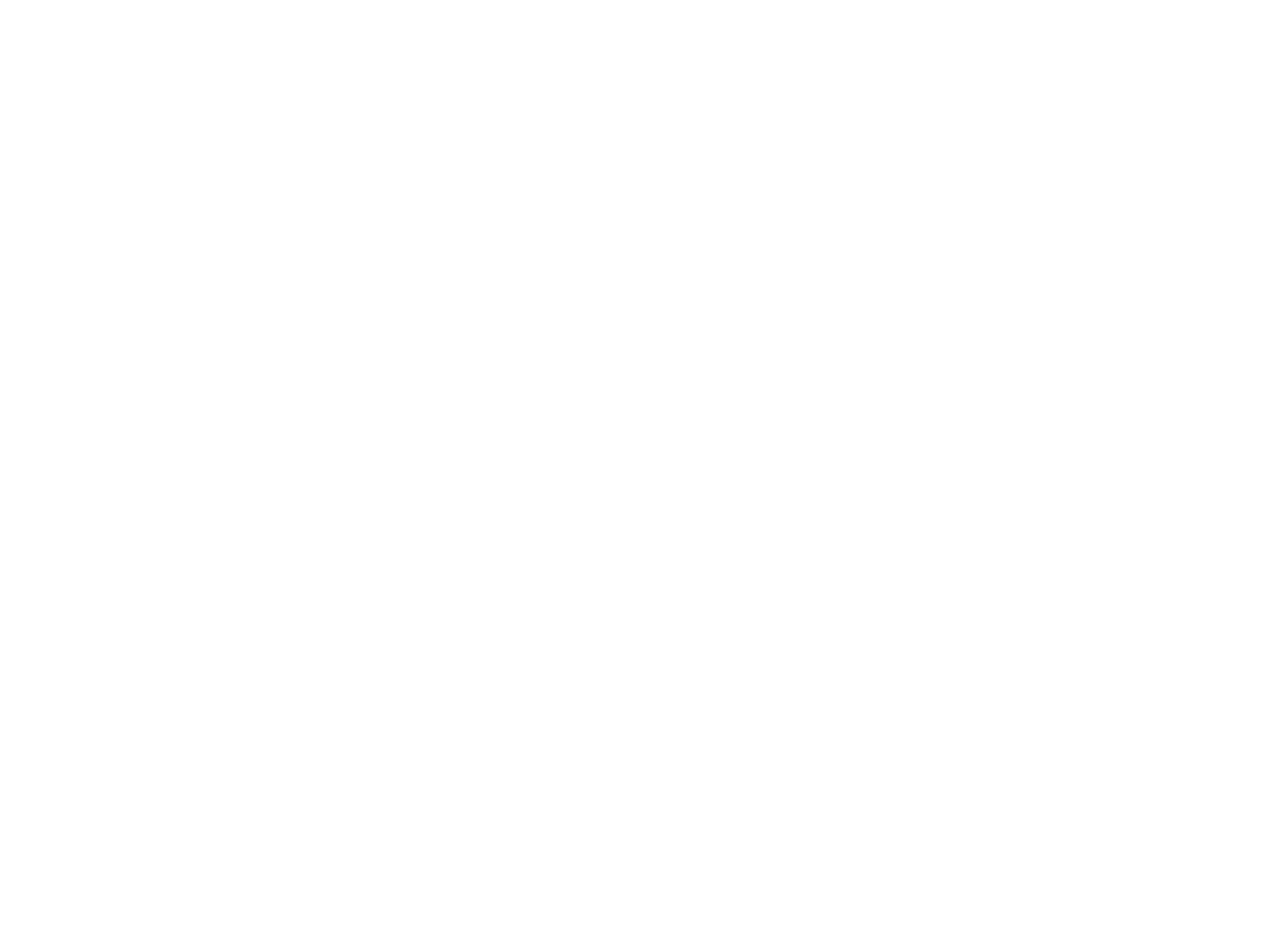
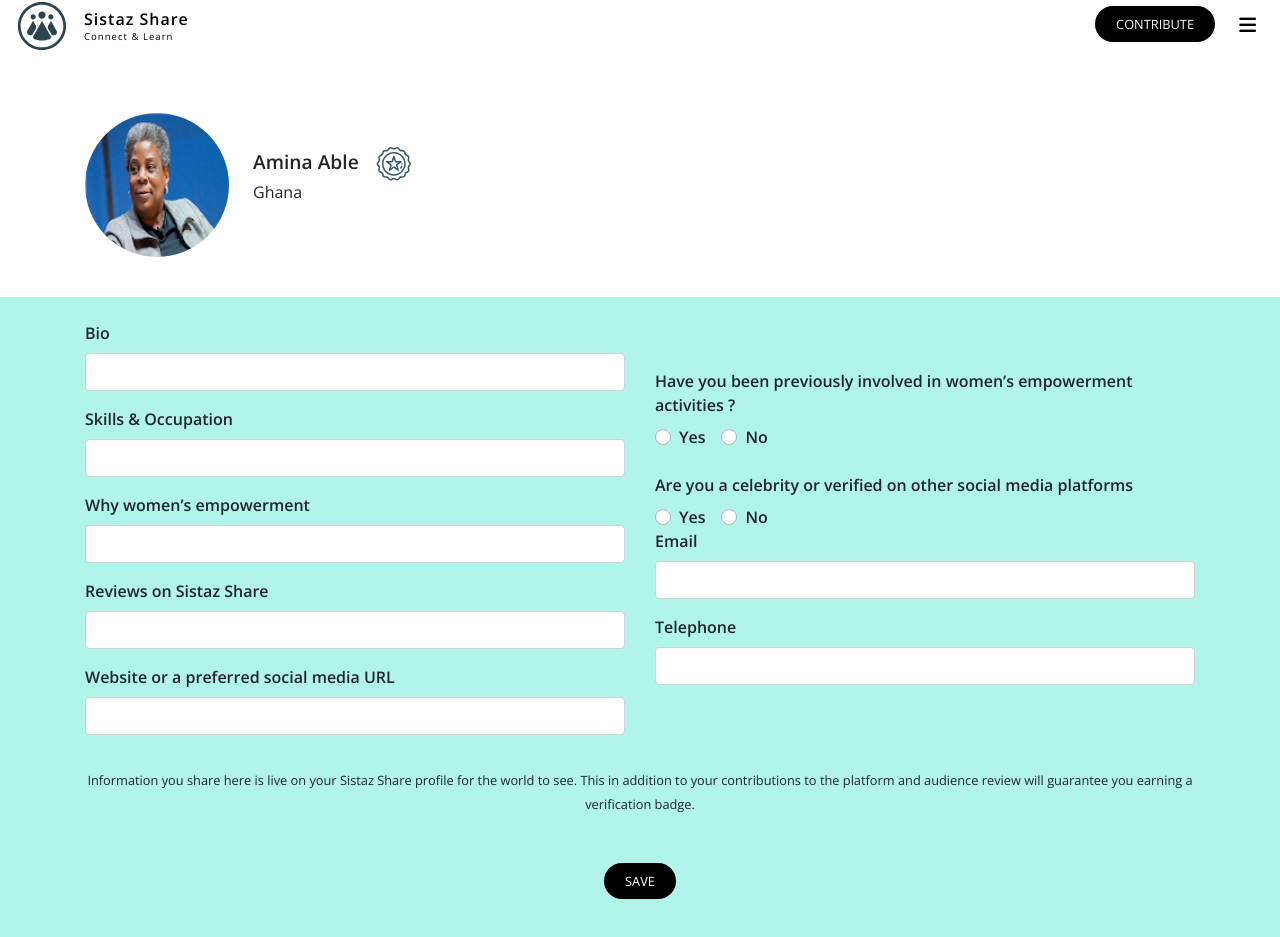
Before and after one commit to kwamesarpong/sshare-blog, a React (Create React App) app: page /profile in a window 1280 px wide. Shown: the part 923-1860 px from the top of the page. Before the commit the page ends 813 px from the top, so only its background shows below. Built offline with nearby package versions, Linux system fonts and the light colour scheme.

Commit message:
profile second section

```diff
--- a/package.json
+++ b/package.json
@@ -10,6 +10,8 @@
     "jwt-decode": "^2.2.0",
     "moment": "^2.24.0",
     "node-sass": "^4.13.1",
+    "pretty-checkbox": "^3.0.3",
+    "pretty-checkbox-react": "^1.1.0",
     "react": "^16.12.0",
     "react-dom": "^16.12.0",
     "react-redux": "^7.1.3",
--- a/src/App.js
+++ b/src/App.js
@@ -5,6 +5,7 @@ import { Provider } from "react-redux";
 import store from "./store";
 // import Header from "./components/pages/Header";
 import "./scss/main.scss";
+
 import Home from "./components/pages/Home";
 import About from "./components/pages/About";
 import Contribute from "./components/pages/Contribute";
--- a/src/components/pages/Profile.js
+++ b/src/components/pages/Profile.js
@@ -1,11 +1,14 @@
 import React, { Component } from "react";
 import { Link } from "react-router-dom";
+import { Radio } from "pretty-checkbox-react";
 
 import Navbar from "./Navbar";
 
 import ProfileCard from "../utils/ProfileCard";
 import commPerson from "./../../assets/comm-person.png";
 import { ReactComponent as BadgeGrey } from "../../assets/SISTAZSHARE-BADGE-GREY.svg";
+import Input from "../utils/Input";
+import RadioBtn from "../utils/RadioBtn";
 
 class Profile extends Component {
   render() {
@@ -32,20 +35,22 @@ class Profile extends Component {
               </div>
 
               <h5 className="heading heading__tertiary">
-                Earn a badge <span>COMPLETE PROFILE</span>
+                Earn a badge <span className="ml-3">COMPLETE PROFILE</span>
               </h5>
 
               <div className="contributor-profile__links pt-5">
-                <Link className="mr-5">Articles</Link>
-                <span className="mr-5">●</span>
-                <Link className="mr-5">Live</Link>
-                <span className="mr-5">●</span>
-                <Link>Series</Link>
+                <Link className="contributor-profile__mr">Articles</Link>
+                <span className="contributor-profile__mr">●</span>
+                <Link className="contributor-profile__mr">Live</Link>
+                <span className="contributor-profile__mr">●</span>
+                <Link className="">Series</Link>
               </div>
               <Link className="log-out">Log out</Link>
             </div>
             <div className="col-md-3">
-              <h5 className="heading heading__tertiary">Other Contributors</h5>
+              <h5 className="heading heading__tertiary pt-5 pb-3">
+                Other Contributors
+              </h5>
 
               <ProfileCard
                 commPerson={commPerson}
@@ -85,6 +90,96 @@ class Profile extends Component {
             </div>
           </div>
         </div>
+
+        <hr />
+
+        <Navbar whitePage={true} />
+
+        <div className="container pt-5 pb-2">
+          <div className="contributor-profile__card">
+            <img
+              src={commPerson}
+              alt="contributor"
+              className="contributor-profile__card-img"
+            />
+            <p className="contributor-profile__card-title">
+              Amina Able
+              <span>
+                <BadgeGrey className="ml-3 contributor-profile__card-img1" />
+              </span>
+            </p>
+            <p className="contributor-profile__card-subtitle pt-2">Ghana</p>
+          </div>
+        </div>
+
+        <div className="contributor-profile__bio">
+          <form className="py-4">
+            <div className="container">
+              <div className="row">
+                <div className="col-md-6">
+                  <Input type="text" name="bio" label="Bio" />
+                  <Input
+                    type="text"
+                    name="skills"
+                    label="Skills & Occupation"
+                  />
+                  <Input
+                    type="text"
+                    name="why"
+                    label="Why women’s empowerment"
+                  />
+                  <Input
+                    type="text"
+                    name="reviews"
+                    label="Reviews on Sistaz Share"
+                  />
+                  <Input
+                    type="url"
+                    name="url"
+                    label="Website or a preferred social media URL"
+                  />
+                </div>
+
+                <div className="col-md-6">
+                  <>
+                    <label className="pt-5">
+                      Have you been previously involved in women’s empowerment
+                      activities ?
+                    </label>
+                    <RadioBtn name="yes" label="Yes" radioName="involveYes" />
+                    <RadioBtn name="no" label="No" radioName="involveYes" />
+                  </>
+                  <>
+                    <label className="pt-4">
+                      Are you a celebrity or verified on other social media
+                      platforms
+                    </label>
+                    <RadioBtn name="yes" label="Yes" radioName="involveYes" />
+                    <RadioBtn name="no" label="No" radioName="involveYes" />
+                  </>
+
+                  <Input type="email" name="email" label="Email" />
+                  <Input type="number" name="telephone" label="Telephone" />
+                </div>
+
+                {/* <div className="col-md-4"></div> */}
+              </div>
+              <div className="py-3 text-center contributor-profile__disclaimer">
+                <small>
+                  Information you share here is live on your Sistaz Share
+                  profile for the world to see. This in addition to your
+                  contributions to the platform and audience review will
+                  guarantee you earning a verification badge.
+                </small>
+                <div>
+                  <Link to="/share" className="button button__black my-5">
+                    save
+                  </Link>
+                </div>
+              </div>
+            </div>
+          </form>
+        </div>
       </div>
     );
   }
--- /dev/null
+++ b/src/components/utils/Input.js
@@ -0,0 +1,12 @@
+import React from "react";
+
+const Input = ({ name, label, type }) => {
+  return (
+    <div class="form-group">
+      <label for={`${name}`}>{label}</label>
+      <input type={type} class="form-control" id={`${name}`} />
+    </div>
+  );
+};
+
+export default Input;
--- /dev/null
+++ b/src/components/utils/RadioBtn.js
@@ -0,0 +1,19 @@
+import React from "react";
+
+const RadioBtn = ({ label, name, radioName }) => {
+  return (
+    <div class="custom-control custom-radio custom-control-inline">
+      <input
+        type="radio"
+        id={`${name}`}
+        name={`${radioName}`}
+        class="custom-control-input"
+      />
+      <label class="custom-control-label" for={`${name}`}>
+        {label}
+      </label>
+    </div>
+  );
+};
+
+export default RadioBtn;
--- a/src/scss/_contributor-profile.scss
+++ b/src/scss/_contributor-profile.scss
@@ -1,5 +1,6 @@
 .contributor-profile {
-  min-height: 60vh;
+  //   min-height: 60vh;
+  overflow: hidden;
   &__card {
     margin-bottom: 2rem;
 
@@ -11,6 +12,9 @@
       grid-row: 1 / span 2;
       height: 18vh;
       border-radius: 50%;
+      @include respond(phone) {
+        height: 13vh;
+      }
     }
 
     p {
@@ -21,15 +25,29 @@
       font-size: 1.2rem;
       font-weight: 600;
       margin-top: 2rem;
+
+      @include respond(phone) {
+        font-size: 1rem;
+        margin-top: 1rem;
+      }
     }
     &-subtitle {
       //   font-weight: 300;
       font-size: 1rem;
       transform: translateY(-2rem);
+
+      @include respond(phone) {
+        font-size: 0.8rem;
+        transform: translateY(-1rem);
+      }
     }
 
     &-img1 {
       max-width: 4%;
+
+      @include respond(phone) {
+        max-width: 10%;
+      }
     }
   }
 
@@ -56,5 +74,29 @@
 
   .col-md-9 {
     border-right: 1px solid #000;
+    @include respond(phone) {
+      border-bottom: 1px solid #000;
+      border-right: 0;
+    }
+  }
+
+  &__bio {
+    background-color: #b0f4ea;
+
+    label {
+      font-weight: 600;
+    }
+  }
+
+  &__disclaimer {
+    margin: 0 auto;
+  }
+
+  &__mr {
+    margin-right: 3rem;
+
+    @include respond(phone) {
+      margin-right: 1rem;
+    }
   }
 }
```
Also changed, not shown: 1 other file (tests, documents, lock files or other folders).
